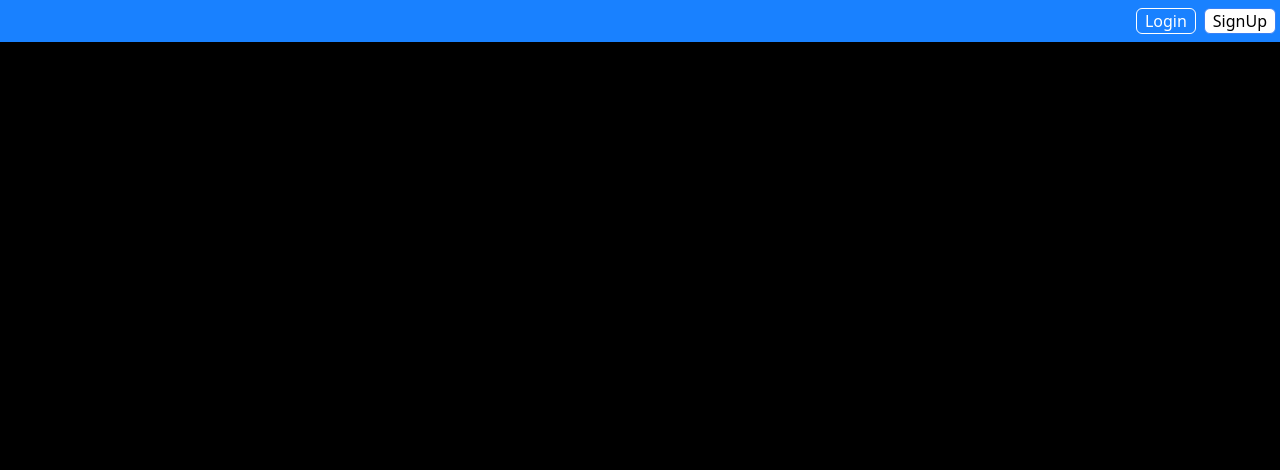
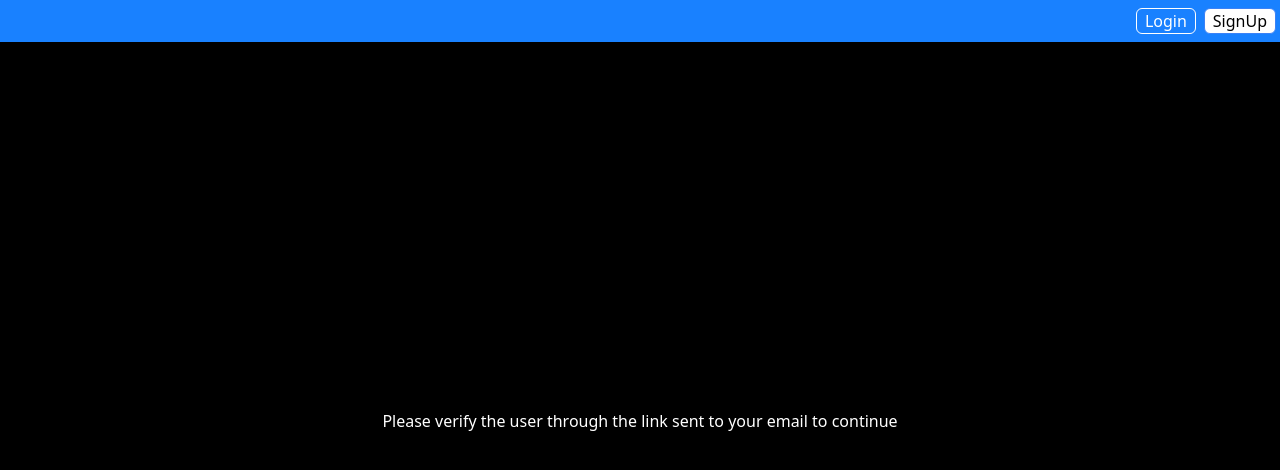
Before and after one commit to chirag-unision/bingechat-frontend, a React (Vite) app: page /verifyUser in a window 1280 px wide. Shown: the top 470 px of the page. Built offline with nearby package versions, Linux system fonts and the light colour scheme.

Commit message:
Update  verifyUser screen

```diff
--- a/src/pages/verifyUser.jsx
+++ b/src/pages/verifyUser.jsx
@@ -31,7 +31,7 @@ function VerifyUser() {
 
 
   return (
-    <div className='m-auto p-5 text-center'>{errMsg}</div>
+    <div className='m-auto p-5 text-secondary text-center'>{errMsg}</div>
   )
 }
 
```
